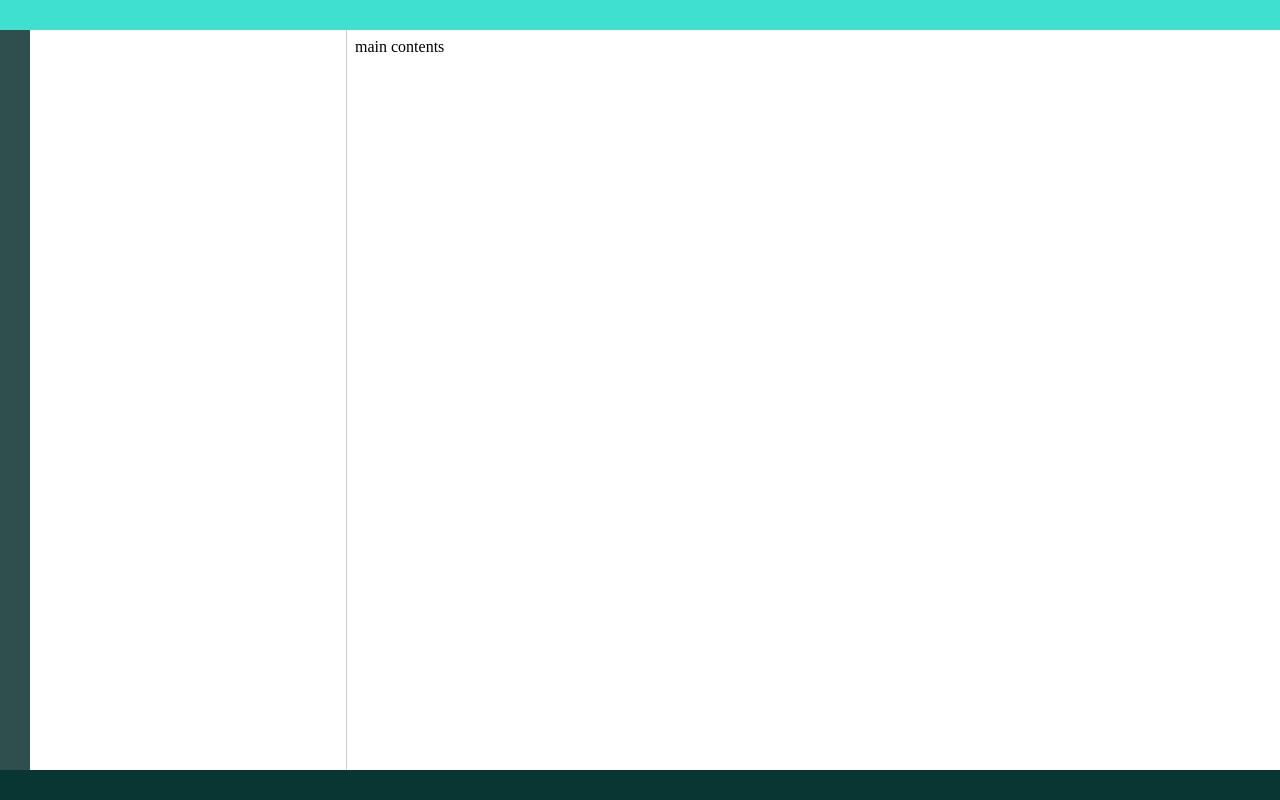
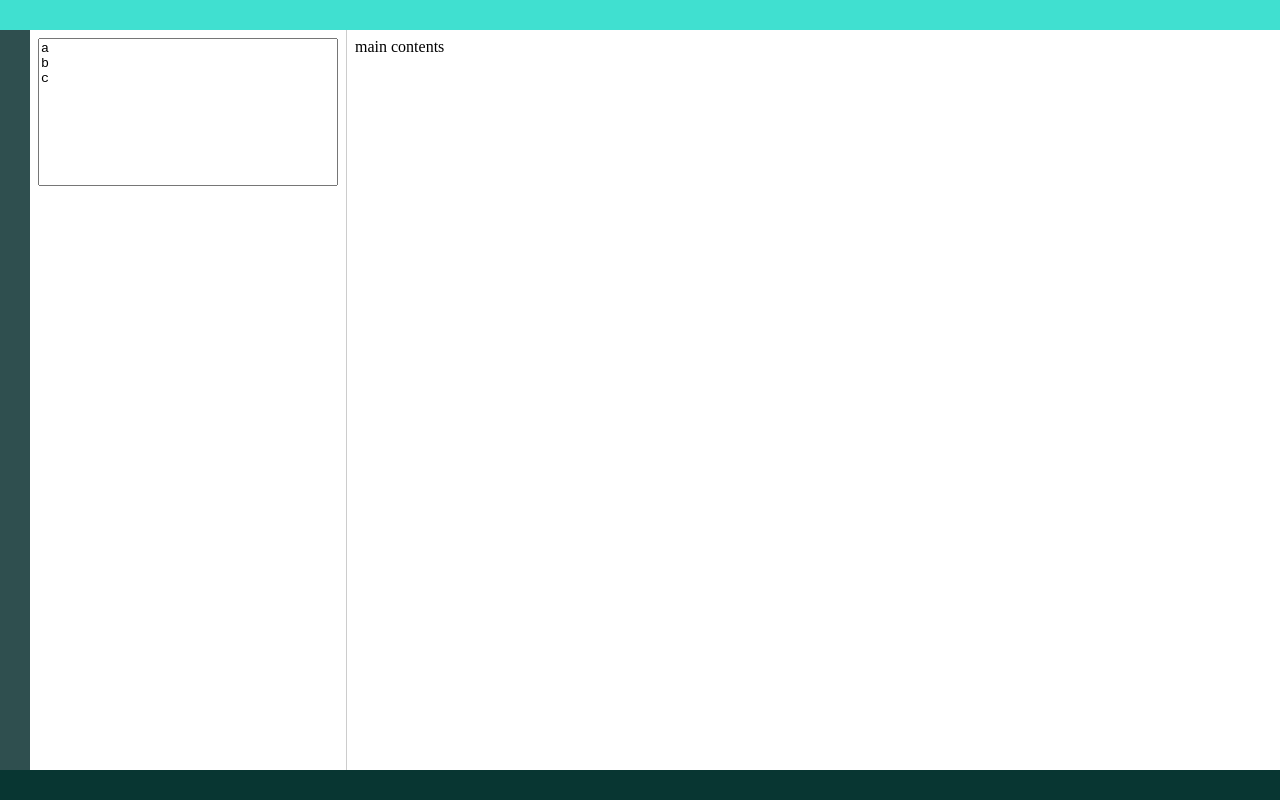
Before and after one commit to richardimaoka/snippets-gen, a Next.js app in the folder nextjs/: page / in a window 1280 px wide. Built offline with nearby package versions, Linux system fonts and the light colour scheme.

Commit message:
textarea

```diff
--- a/nextjs/app/components/sidebar/SideBar.module.css
+++ b/nextjs/app/components/sidebar/SideBar.module.css
@@ -9,3 +9,10 @@
   padding-left: 8px;
   padding-right: 8px;
 }
+
+.textarea {
+  width: 100%;
+  min-height: 148px;
+  resize: none;
+  box-sizing: border-box;
+}
--- a/nextjs/app/components/sidebar/SideBar.tsx
+++ b/nextjs/app/components/sidebar/SideBar.tsx
@@ -1,8 +1,20 @@
-import styles from "./SideBar.module.css"
-
+import { useState } from "react";
+import styles from "./SideBar.module.css";
 
 export function SideBar() {
+  const [itemNames, setItemNames] = useState(`a
+b
+c`);
+
   return (
-    <div className={styles.component}></div>
-  )
+    <div className={styles.component}>
+      <textarea
+        className={styles.textarea}
+        autoComplete={"on"}
+        onChange={(x) => setItemNames(x.target.value)}
+        value={itemNames}
+        wrap="off"
+      />
+    </div>
+  );
 }
```
